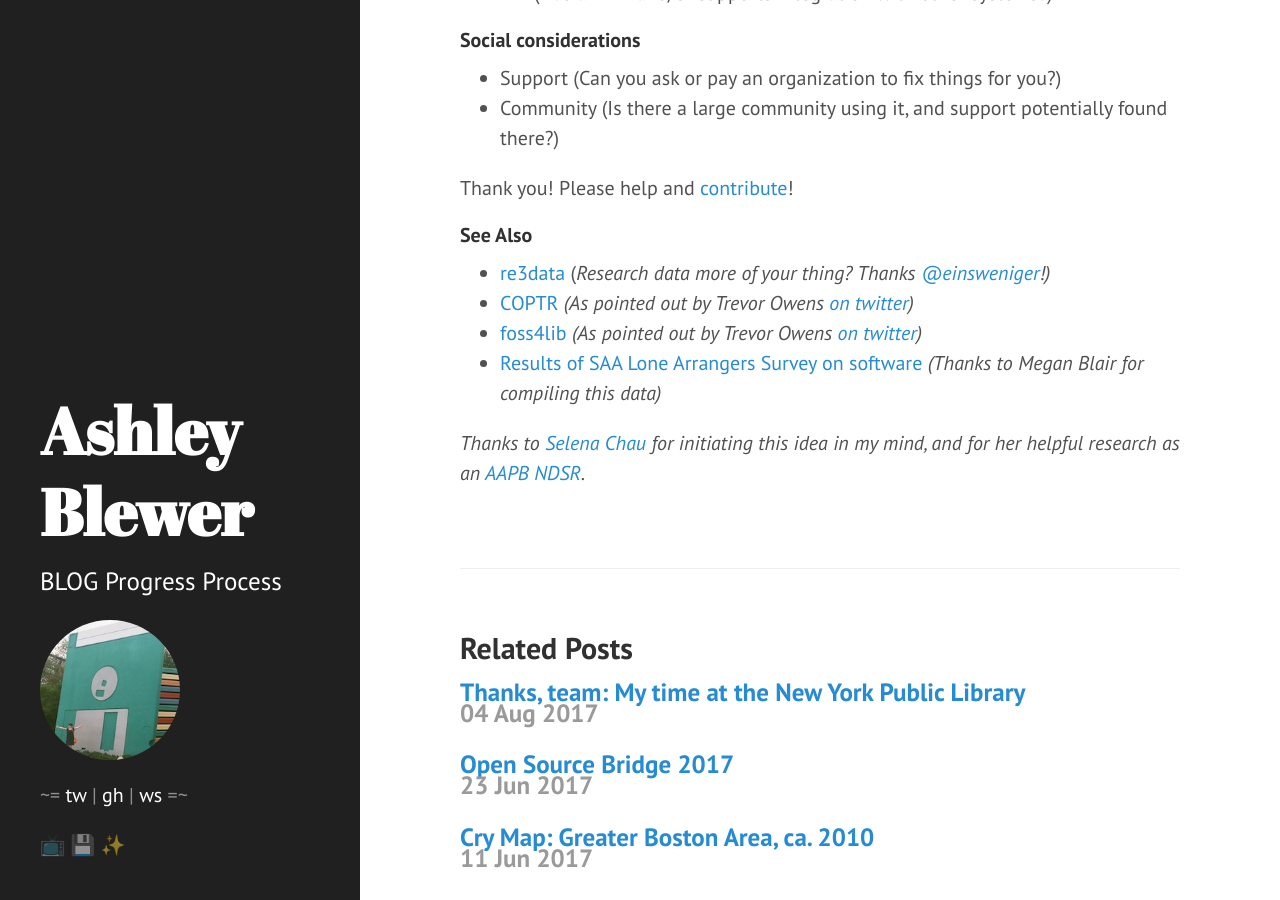
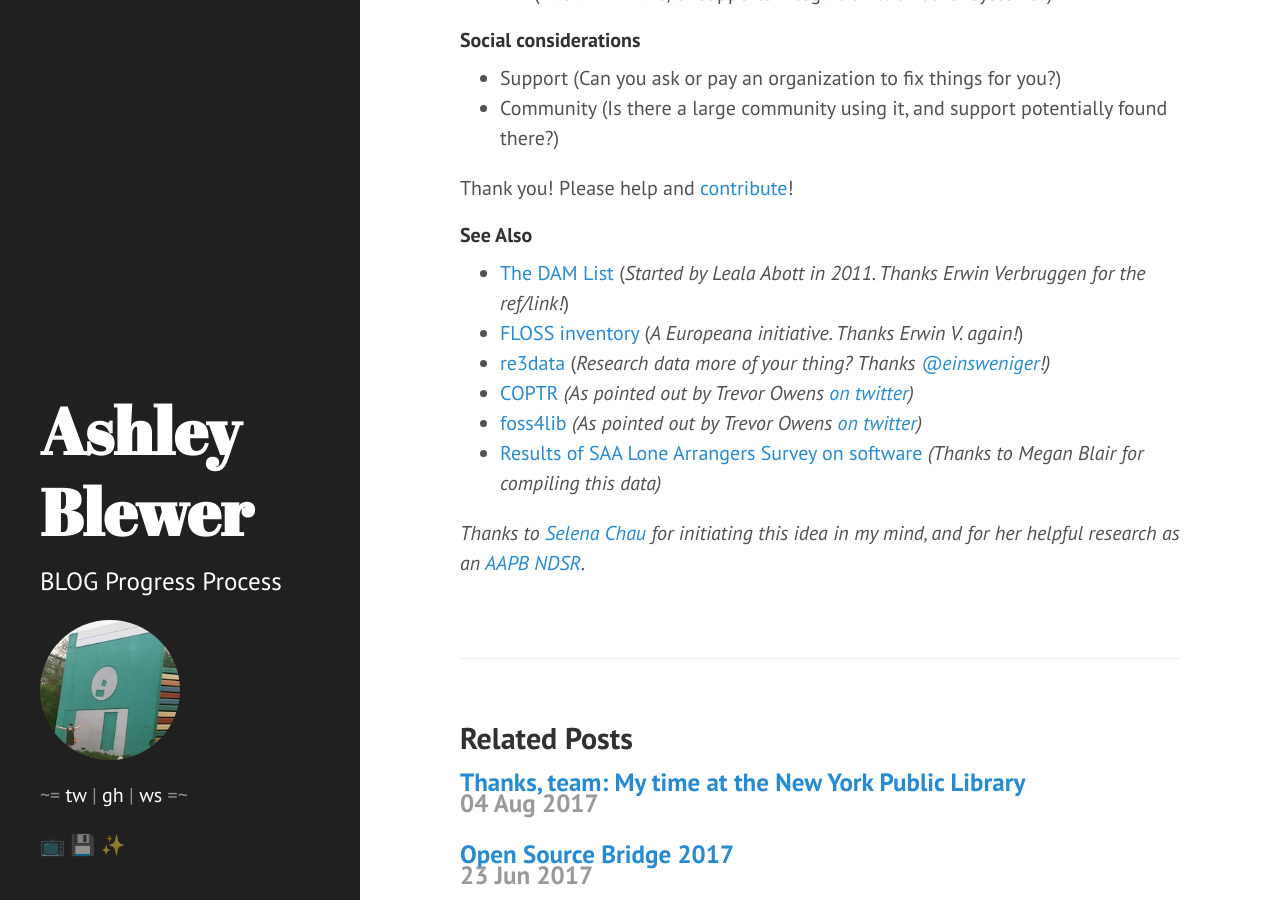
Before and after one commit to ablwr/ablwr.github.io, a Jekyll site: the page built from _posts/2017-08-09-collection-management-system-collection.md, in a window 1280 px wide and 900 px high, scrolled down 2167 px. Built offline with Jekyll 4.4.1, drawn with Linux system fonts in a browser that asks for light colours.

Commit message:
some more helpful links thanks erwin v.

```diff
--- a/_posts/2017-08-09-collection-management-system-collection.md
+++ b/_posts/2017-08-09-collection-management-system-collection.md
@@ -57,6 +57,8 @@ Thank you! Please help and [contribute](https://docs.google.com/spreadsheets/d/1
 
 #### See Also
 
+* [The DAM List](https://docs.google.com/spreadsheets/d/1xRwkQVluqtlLVeuLqHtx3EtZeNAye3n_7BwR13GKwm0/edit#gid=0) (*Started by Leala Abott in 2011. Thanks Erwin Verbruggen for the ref/link!*)
+* [FLOSS inventory](http://pro.europeana.eu/page/floss-inventory) (*A Europeana initiative. Thanks Erwin V. again!*)
 * [re3data](http://www.re3data.org/) (*Research data more of your thing? Thanks [@einsweniger](https://twitter.com/einsweniger/status/895930763488526336)!)*
 * [COPTR](http://www.digipres.org/tools/) *(As pointed out by Trevor Owens [on twitter](https://twitter.com/tjowens/status/895812521298231296))*
 * [foss4lib](https://foss4lib.org/packages) *(As pointed out by Trevor Owens [on twitter](https://twitter.com/tjowens/status/895812521298231296))*
```
